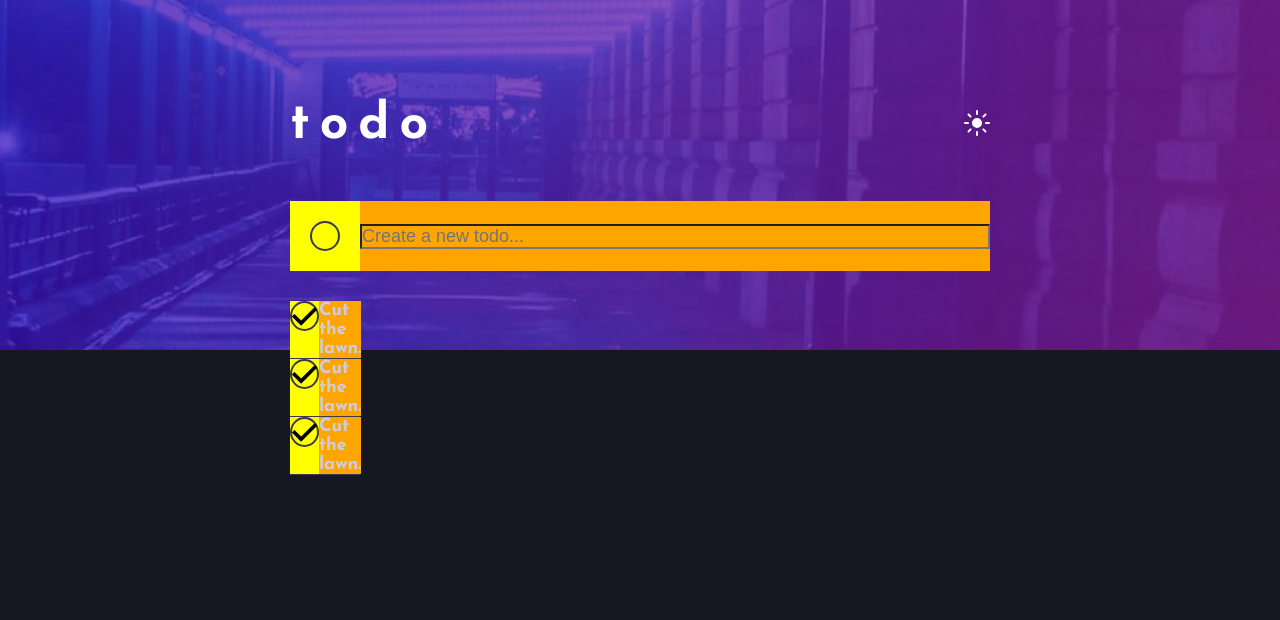
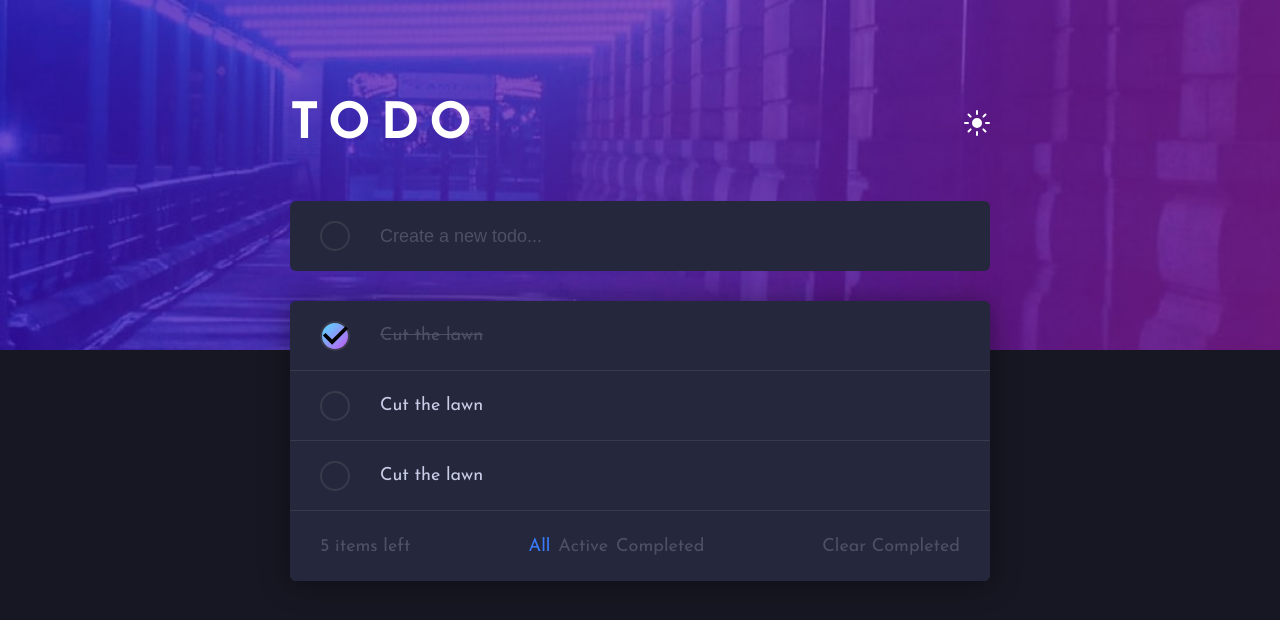
Before and after one commit to BartJanvanRo/toDoWithFirebase, a plain HTML site: page index.html in a window 1280 px wide. Drawn offline with Linux system fonts and the light colour scheme.

Commit message:
nutteloos

```diff
--- a/index.html
+++ b/index.html
@@ -2,35 +2,38 @@
 <html lang="en">
 
 <head>
-  <meta charset="UTF-8" />
-  <meta http-equiv="X-UA-Compatible" content="IE=edge" />
-  <meta name="viewport" content="width=device-width, initial-scale=1.0" />
-  <title>to do app</title>
-  <link rel="preconnect" href="https://fonts.googleapis.com" />
-  <link rel="preconnect" href="https://fonts.gstatic.com" crossorigin />
-  <link href="https://fonts.googleapis.com/css2?family=Josefin+Sans:ital,wght@0,700;1,400&display=swap"
-    rel="stylesheet" />
-  <link rel="stylesheet" href="style.css" />
+  <meta charset="UTF-8">
+  <meta http-equiv="X-UA-Compatible" content="IE=edge">
+  <meta name="viewport" content="width=device-width, initial-scale=1.0">
+  <link rel="preconnect" href="https://fonts.googleapis.com">
+  <link rel="preconnect" href="https://fonts.gstatic.com" crossorigin>
+  <link href="https://fonts.googleapis.com/css2?family=Josefin+Sans:wght@400;700&display=swap" rel="stylesheet">
+  <title>To Do List App</title>
+  <link rel="stylesheet" href="style.css">
+  <script src="https://www.gstatic.com/firebasejs/8.10.0/firebase-app.js"></script>
+  <script src="https://www.gstatic.com/firebasejs/8.10.0/firebase-firestore.js"></script>
+  <script src="https://www.gstatic.com/firebasejs/8.10.0/firebase-analytics.js"></script>
+  <script src="./firebase.js"></script>
   <script src="./script.js"></script>
 </head>
 
 <body>
   <div class="background-image">
-    <img src="./assets/bg-desktop-dark.jpg" alt="" />
+    <img src="assets/bg-desktop-dark.jpg">
   </div>
-
   <div class="container">
     <div class="header">
       <div class="title">
-        todo
+        TODO
       </div>
       <div class="theme">
-        <img src="./assets/icon-sun.svg" alt="" />
+        <img src="assets/icon-sun.svg">
       </div>
     </div>
     <div class="new-todo">
       <div class="check">
-        <div class="check-mark"></div>
+        <div class="check-mark">
+        </div>
       </div>
       <div class="new-todo-input">
         <form onsubmit="addItem(event)">
@@ -38,34 +41,56 @@
         </form>
       </div>
     </div>
-    <!-- ----------------------------- -->
     <div class="todo-items-wrapper">
       <div class="todo-items">
         <div class="todo-item">
-          <div class="check-mark">
-            <img src="./assets/icon-check.svg" alt="" />
+          <div class="check">
+            <div class="check-mark checked">
+              <img src="assets/icon-check.svg">
+            </div>
           </div>
-          <div class="todo-text">Cut the lawn.</div>
+          <div class="todo-text checked">
+            Cut the lawn
+          </div>
         </div>
         <div class="todo-item">
-          <div class="check-mark">
-            <img src="./assets/icon-check.svg" alt="" />
+          <div class="check">
+            <div class="check-mark">
+
+            </div>
           </div>
-          <div class="todo-text">Cut the lawn.</div>
+          <div class="todo-text">
+            Cut the lawn
+          </div>
         </div>
         <div class="todo-item">
-          <div class="check-mark">
-            <img src="./assets/icon-check.svg" alt="" />
+          <div class="check">
+            <div class="check-mark">
+            </div>
           </div>
-          <div class="todo-text">Cut the lawn.</div>
+          <div class="todo-text">
+            Cut the lawn
+          </div>
+        </div>
+      </div>
+      <div class="todo-items-info">
+        <div class="items-left">
+          5 items left
+        </div>
+        <div class="items-statuses">
+          <span class="active">All</span>
+          <span>Active</span>
+          <span>Completed</span>
+        </div>
+        <div class="items-clear">
+          <span>Clear Completed</span>
         </div>
       </div>
     </div>
-    <div class="todo-items-info">
+  </div>
 
-    </div>
-  </div>
-  </div>
+
+
 </body>
 
 </html>
--- a/style.css
+++ b/style.css
@@ -1,15 +1,11 @@
 * {
+  padding: 0;
   margin: 0;
-  padding: 0;
   box-sizing: border-box;
-}
-.svg {
-  width: 30px;
-  height: 30px;
 }
 
 body {
-  font-family: "Josefin Sans", sans-serif;
+  font-family: 'Josefin Sans', sans-serif;
   background-color: hsl(235, 21%, 11%);
   font-size: 18px;
   display: flex;
@@ -18,24 +14,24 @@ body {
 
 .background-image {
   position: absolute;
-  top: 0px;
-  left: 0px;
+  top: 0;
+  left: 0;
   right: 0;
-  height: 350px;
+  max-height: 350px;
   z-index: -1;
 }
 
 .background-image img {
   width: 100%;
-  height: 100%;
+  object-fit: cover;
+  min-height: 350px;
   object-position: left;
-  object-fit: cover; /* laat de image niet verrekken, maar schaalt het */
 }
 
 .container {
   width: 100%;
   max-width: 700px;
-  margin: 0 30px;
+  margin: 0px 30px;
   margin-top: 100px;
 }
 
@@ -47,30 +43,27 @@ body {
 
 .title {
   color: white;
+  letter-spacing: 10px;
   font-size: 50px;
   font-weight: bold;
-  letter-spacing: 10px;
 }
 
 .new-todo {
+  width: 100%;
+  height: 70px;
   background-color: hsl(235, 24%, 19%);
-  height: 70px;
   margin-top: 50px;
   border-radius: 6px;
   display: flex;
 }
 
-.check {
-  width: 70px;
+
+
+.check{
+  flex-basis: 90px;
   display: flex;
   justify-content: center;
   align-items: center;
-  background-color: yellow;
-}
-
-.check-mark:hover {
-  border-color: linear-gradient(135deg, #55ddff 0%, #c058f3 100%);
-  background: linear-gradient(135deg, #55ddff 0%, #c058f3 100%);
 }
 
 .check-mark {
@@ -78,58 +71,125 @@ body {
   height: 30px;
   border-radius: 50%;
   border: 2px solid hsl(237, 14%, 26%);
-  cursor: pointer;
   transition: all 0.25s;
   display: flex;
+  justify-content: center;
   align-items: center;
-  justify-content: center;
+}
+
+.check-mark img {
+  visibility: hidden;
+}
+
+.check-mark.checked img, .check-mark:hover img {
+  visibility: visible;
+}
+
+.check-mark:hover {
+  border-color: linear-gradient(135deg, #55DDFF 0%, #C058F3 100%);
+  background: linear-gradient(135deg, #55DDFF 0%, #C058F3 100%);
+}
+
+.check-mark.checked {
+  background-color: pink;
+  background: linear-gradient(135deg, #55DDFF 0%, #C058F3 100%);
+}
+
+.todo-text.checked {
+  text-decoration: line-through;
+  color: hsl(233, 14%, 35%);
 }
 
 .new-todo-input {
   flex-grow: 1;
   display: flex;
   align-items: center;
-  background-color: orange;
 }
 
-.todo-text {
-  flex-grow: 1; /*  */
-  display: flex;
-  align-items: center;
-  background-color: orange;
+.new-todo-input input {
+  width: 100%;
+  padding: 10px 0px;
+  font-size: 18px;
+  background-color: transparent;
+  border: none;
+  outline: none;
+  color: hsl(234, 39%, 85%);
 }
 
 .new-todo-input form {
   flex-grow: 1;
-}
-
-.new-todo-input input {
-  width: 100%;
-  padding: 40px, 0px;
-  background-color: transparent;
-  outline: none;
-  font-size: 18px;
+  display: flex;
 }
 
 .new-todo-input input::placeholder {
-  color: hsl(233, 14%);
-}
-
-.todo-item {
-  background-color: yellow;
-  width: 70px;
-  display: flex;
-  border-bottom: 1px solid hsl(237, 14%, 26%);
-  color: hsl(234, 39%, 85%);
-  font-size: 18px;
+  color: hsl(233, 14%, 35%);
 }
 
 .todo-text {
   display: flex;
   align-items: center;
+  font-size: 18px;
+  color: hsl(234, 39%, 85%);
+}
+
+.todo-item {
+  width: 100%;
+  height: 70px;
+  background-color: hsl(235, 24%, 19%);
+  display: flex;
+  border-bottom: 1px solid hsl(237, 14%, 26%);
+  cursor: pointer;
+  transition: all .25s ease;
+  transition-property: box-shadow, transform, border-color;
 }
 
 .todo-items-wrapper {
   margin-top: 30px;
-  background-color: ;
+  border-radius: 6px;
+  overflow: hidden;
+  background-color: hsl(235, 24%, 19%);
+  box-shadow: 0px 2px 30px 0px rgba(0,0,0,0.4);
+  margin-bottom: 30px;
 }
+
+.todo-items-info {
+  width: 100%;
+  height: 70px;
+  background-color: hsl(235, 24%, 19%);
+  display: flex;
+  align-items: center;
+  color: hsl(233, 14%, 35%);
+  padding-left: 30px;
+  display: flex;
+  justify-content: space-between;
+  padding-right: 30px;
+}
+
+.items-statuses {
+  display: flex;
+  justify-content: center;
+}
+
+.items-statuses span  {
+  padding: 0px 4px;
+  cursor: pointer;
+}
+
+.items-clear {
+  cursor: pointer;
+  text-align: end;
+}
+
+.items-statuses span:hover, .items-clear:hover {
+  color: hsl(220, 98%, 61%);
+}
+
+.items-statuses .active  {
+  color: hsl(220, 98%, 61%);
+}
+
+.todo-item:hover {
+  transform: translateY(-2px);
+  box-shadow: 0 0px 7px 0px hsl(235, 21%, 11%);
+  border-color: hsl(235, 24%, 19%);
+}
```
